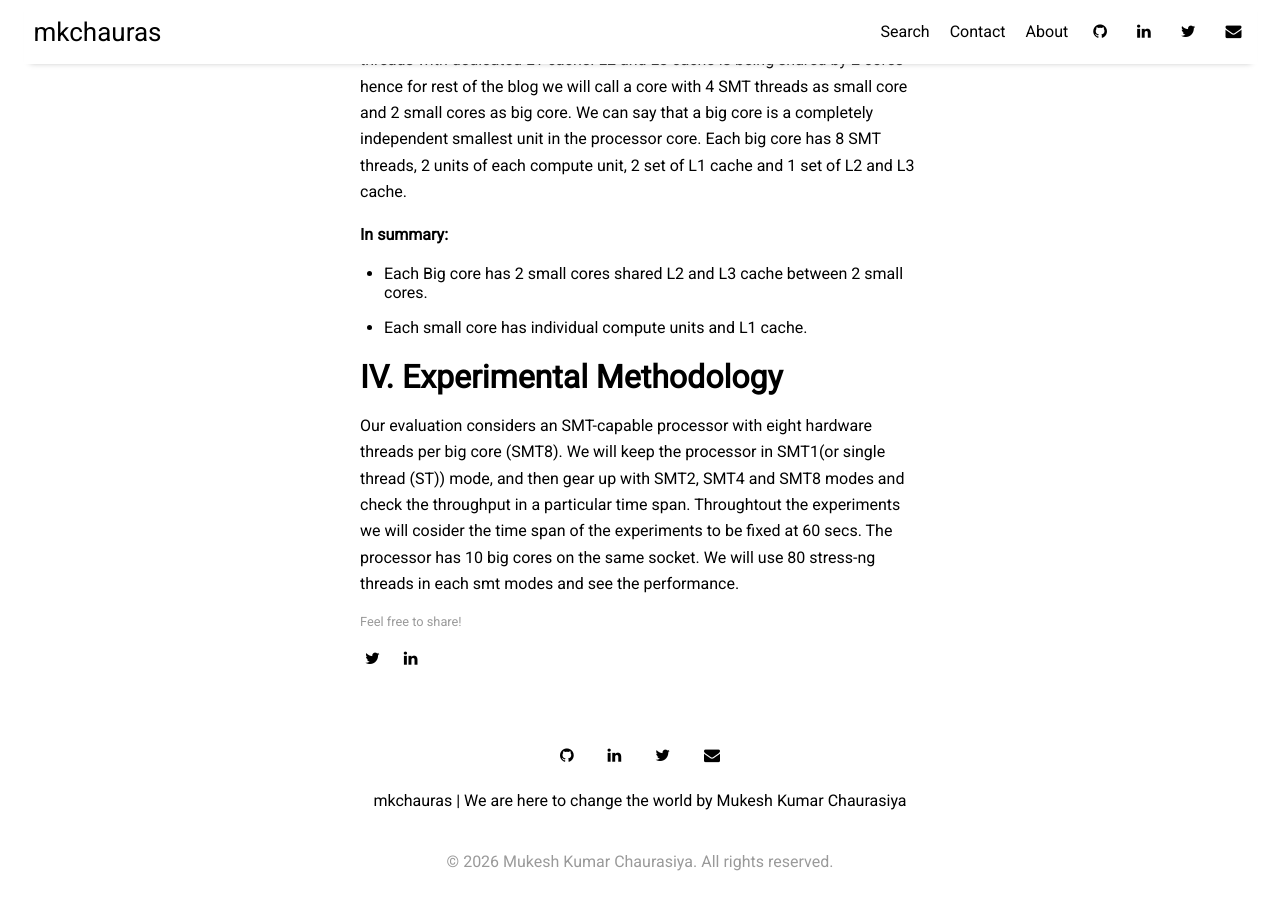
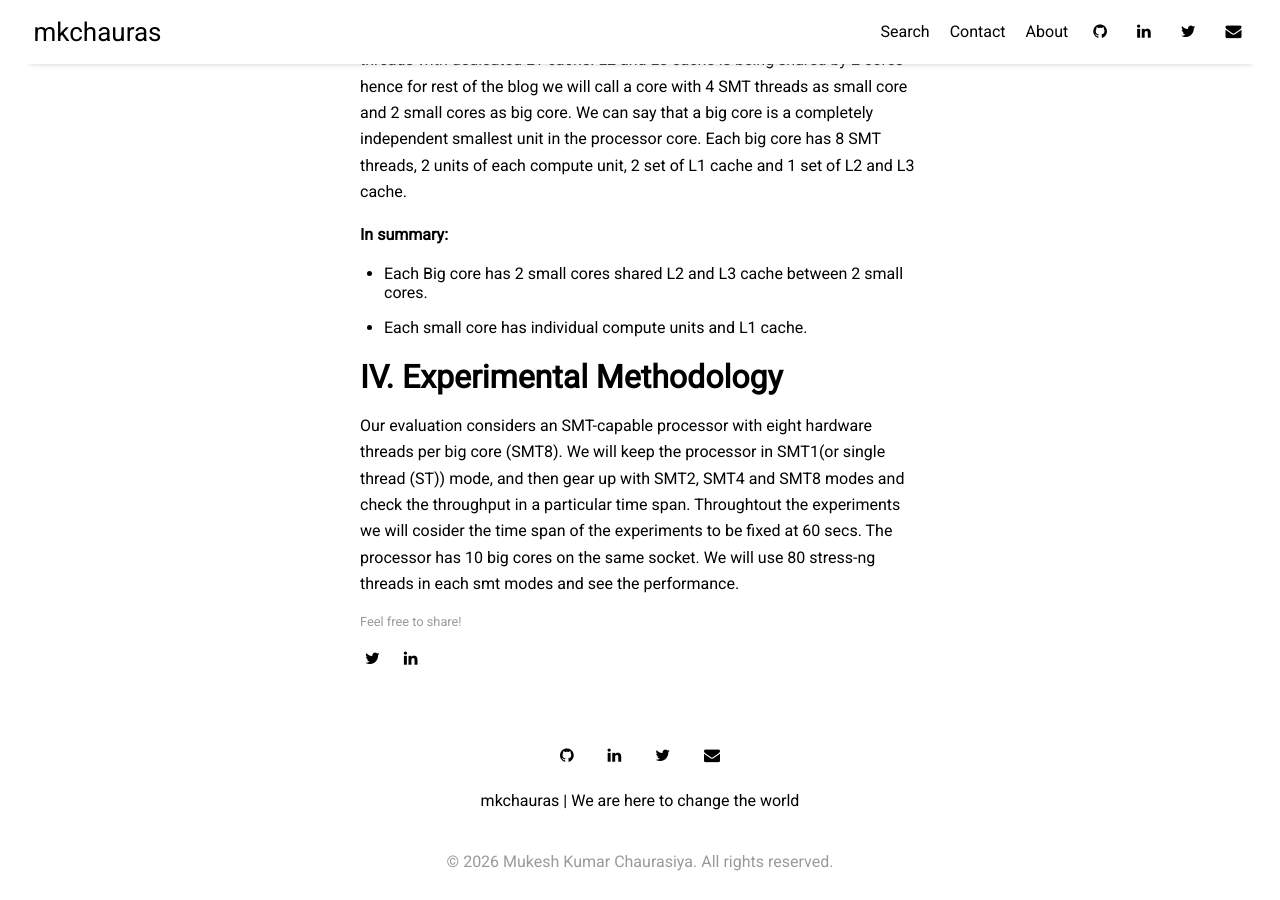
Before and after one commit to mkchauras/mkchauras.github.io, a Jekyll site: the page built from _posts/2026-01-30-fundamentals-of-simultaneous-multithreading-smt.md, in a window 1280 px wide and 900 px high, scrolled down 2262 px. Built offline with Jekyll 4.4.1, drawn with Linux system fonts in a browser that asks for light colours; nearby versions of some CDN libraries.

Commit message:
Ready tag added
Signed-off-by: Mukesh Kumar Chaurasiya (IBM) <mkchauras@gmail.com>

```diff
--- a/_includes/footer.html
+++ b/_includes/footer.html
@@ -2,6 +2,6 @@
   {% for item in site.data.settings.social %}
     <a href="{{ item.link }}" class="menu-link" target="_blank"><i class="fa fa-{{ item.icon }}" aria-hidden="true"></i></a>
   {% endfor %}
-  <div class="footer-description"><a href="{{ site.github.url }}/">{{ site.title }} | {{ site.description }} by {{ site.author }}</a></div>
+  <div class="footer-description"><a href="{{ site.github.url }}/">{{ site.title }} | {{ site.description }}</a></div>
   <div class="footer-description">&copy; {{ site.time | date: '%Y' }} {{ site.author }}. All rights reserved.</div>
 </footer>
--- a/_includes/related-posts.html
+++ b/_includes/related-posts.html
@@ -3,7 +3,8 @@
   {% assign first_post = true %}
   {% for tag in page.tags %}
     {% for mypost in site.tags[tag] limit:2 %}
-      {% unless listed_posts_urls contains mypost.url %}
+      {% if jekyll.environment == "development" or mypost.ready == true %}
+        {% unless listed_posts_urls contains mypost.url %}
         {% if first_post %}
           <h2>{{ site.data.settings.related_posts }}</h2>
           <ul class="related-posts">
@@ -24,8 +25,9 @@
             </a>
           </h3>
         </li>
-        {% assign listed_posts_urls = listed_posts_urls | push: mypost.url %}
-      {% endunless %}
+          {% assign listed_posts_urls = listed_posts_urls | push: mypost.url %}
+        {% endunless %}
+      {% endif %}
     {% endfor %}
   {% endfor %}
   {% unless first_post %}</ul>{% endunless %}
--- a/_layouts/category.html
+++ b/_layouts/category.html
@@ -3,7 +3,7 @@ layout: default
 ---
 
 {% for post in site.posts %}
-  {% if post.categories contains page.category %}
+  {% if post.categories contains page.category and (jekyll.environment == "development" or post.ready == true) %}
     {% include featured-post.html %}
   {% endif %}
 {% endfor %}
--- a/_layouts/home.html
+++ b/_layouts/home.html
@@ -5,7 +5,9 @@ title: Home
 
 <div class="posts-grid">
   {% for post in paginator.posts %}
-    {% include featured-post.html %}
+    {% if jekyll.environment == "development" or post.ready == true %}
+      {% include featured-post.html %}
+    {% endif %}
   {% endfor %}
 </div>
 
```
Also changed, not shown: _posts/2026-01-30-fundamentals-of-simultaneous-multithreading-smt.md (+1 -1 lines), _posts/2026-02-04-enabling-rust-in-linux-for-powerpc64.md (+1 -1 lines), _posts/2026-02-11-inter-process-interrupt.md (added, +8 -0 lines), pages/search.json (+5 -3 lines), README.md, assets/img/ipi/ipi-header.png (added).
